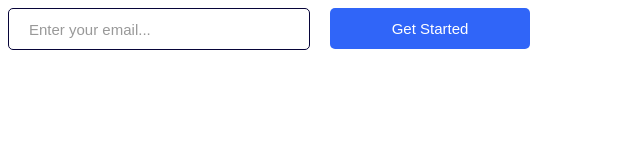
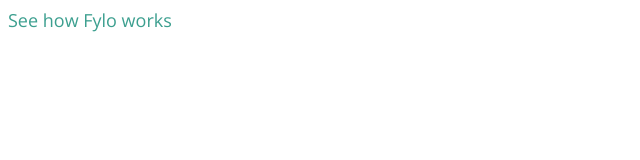
Before and after one commit to perrykwarteng/FidolandingPage, a plain HTML site: page index.html in a window 1280 px wide. Shown: the whole page, without its empty margins (0-640 px from the left). Drawn offline with nearby package versions, Linux system fonts and the light colour scheme.

Commit message:
added the link component

```diff
--- a/Styles/style.css
+++ b/Styles/style.css
@@ -97,3 +97,11 @@ h3 {
     margin-left: 2rem;
   }
 }
+
+/* link component */
+
+.link .link-fylo {
+  font-size: 1.8rem;
+  color: var(--color-accent-two);
+  text-decoration: none;
+}
--- a/index.html
+++ b/index.html
@@ -19,11 +19,11 @@
 
 
 
-
-<form class="group--input-btn">
-  <div><input class="email-input" type="email" name="email" placeholder="Enter your email..."></div>
-  <div><button class="btn btn--primary">Get Started</button></div>
-</form>
+    <!-- TODO:add direction icon to the component -->
+   <div class="link">
+     <a class="link-fylo" href="#">See how Fylo works</a>
+   <!-- TODO:Put an line svg image -->
+   </div>
 
 
     <!-- Features
```
Also changed, not shown: Component/link.html (added, +5 -0 lines).
